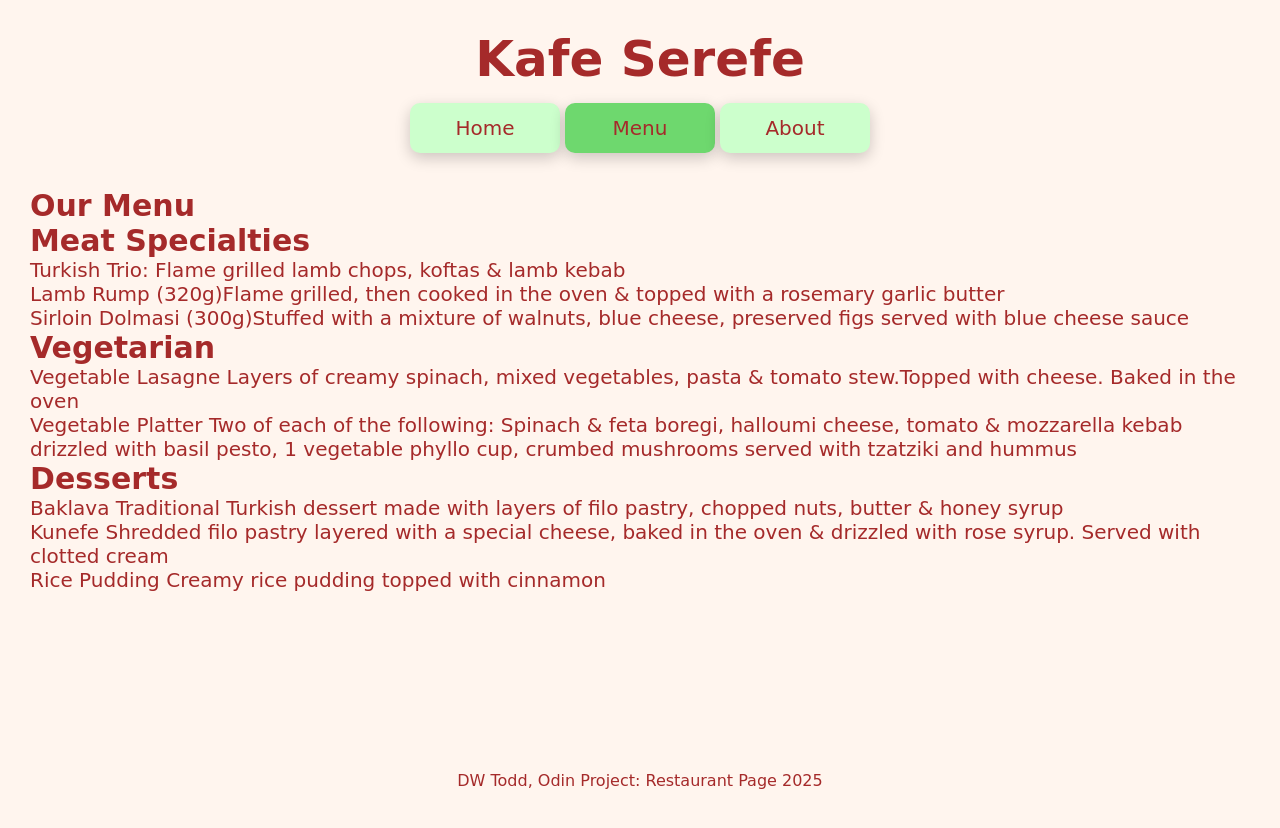
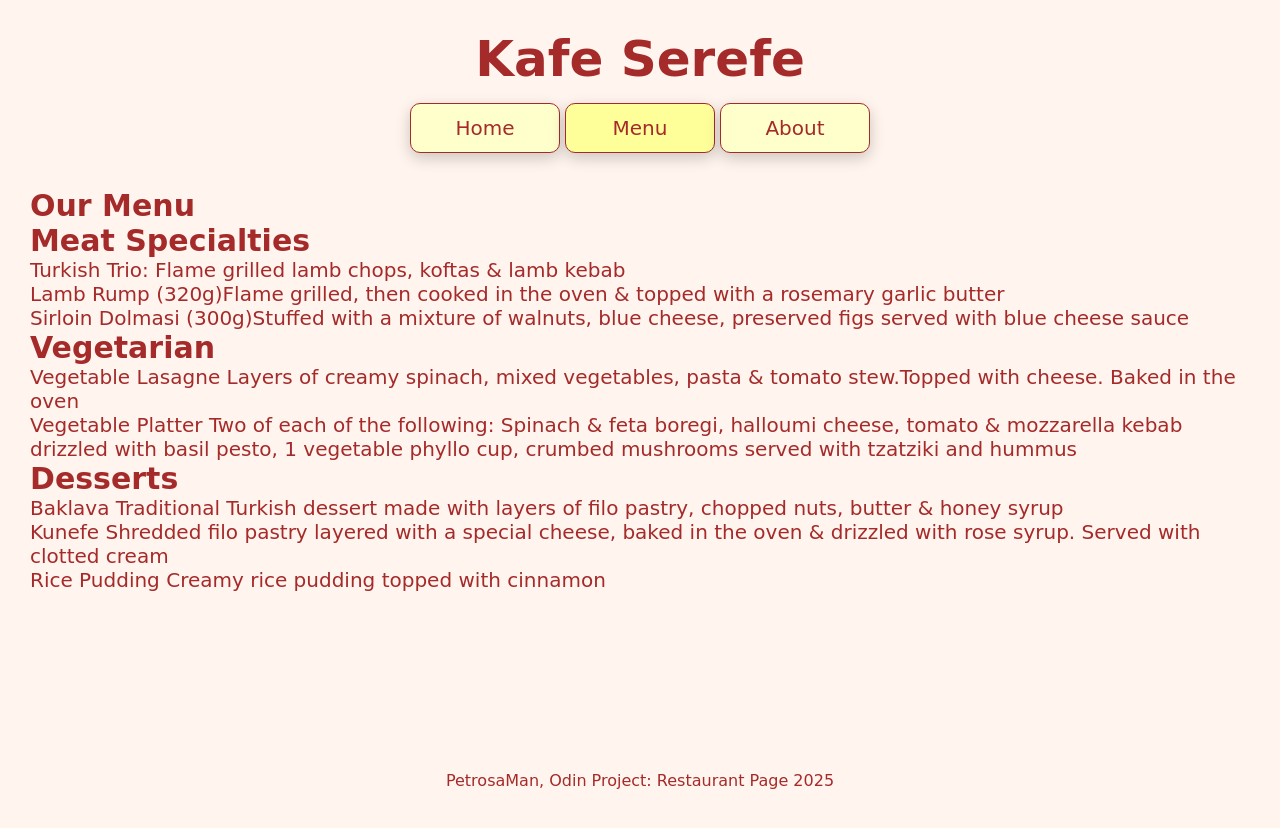
Before and after one commit to PetrosaMan/Restaurant-Page, a website built with webpack: page src/template.html in a window 1280 px wide. Both pictures are taken after a click on the button "Menu". Built offline with nearby package versions, Linux system fonts and the light colour scheme.

Commit message:
Changed background color of tabs

```diff
--- a/src/index.js
+++ b/src/index.js
@@ -10,31 +10,31 @@ const tab_1 = document.querySelector('.tab-1');
 const tab_2 = document.querySelector('.tab-2');
 const tab_3 = document.querySelector('.tab-3');
 
-tab_1.style.backgroundColor = '#6ed86e';
-tab_2.style.backgroundColor = '#ccffcc';
-tab_3.style.backgroundColor = '#ccffcc';
+tab_1.style.backgroundColor = '#ffffcc';
+tab_2.style.backgroundColor = '#ffffcc';
+tab_3.style.backgroundColor = '#ffffcc';
 
 tab_1.addEventListener('click', () => {
     console.log('tab-1 clicked');
-    tab_1.style.backgroundColor = '#6ed86e';
-    tab_2.style.backgroundColor = '#ccffcc';
-    tab_3.style.backgroundColor = '#ccffcc';
+    tab_1.style.backgroundColor = '#ffff99';
+    tab_2.style.backgroundColor = '#ffffcc';
+    tab_3.style.backgroundColor = '#ffffcc';
     renderHome();
 });
 
 tab_2.addEventListener('click', () => {
     console.log('tab-2 clicked');
-    tab_2.style.backgroundColor = '#6ed86e';
-    tab_1.style.backgroundColor = '#ccffcc';
-    tab_3.style.backgroundColor = '#ccffcc';
+    tab_2.style.backgroundColor = '#ffff99';
+    tab_1.style.backgroundColor = '#ffffcc';
+    tab_3.style.backgroundColor = '#ffffcc';
     renderMenu();
 });
 
 tab_3.addEventListener('click', () => {
     console.log('tab-3 clicked');
-    tab_3.style.backgroundColor = '#6ed86e';
-    tab_1.style.backgroundColor = '#ccffcc';
-    tab_2.style.backgroundColor = '#ccffcc';
+    tab_3.style.backgroundColor = '#ffff99';
+    tab_1.style.backgroundColor = '#ffffcc';
+    tab_2.style.backgroundColor = '#ffffcc';
     renderAbout();
 });
 
--- a/src/style.css
+++ b/src/style.css
@@ -13,7 +13,7 @@ body {
 }
 
 .tab-1 {
-    background-color: #6ed86e;
+    background-color: #b7a89d;
 }
 
 .tab-1,
@@ -24,7 +24,7 @@ body {
     color: brown;
     font-size: 20px;
     border-radius: 10px;
-    border: none;
+    border: 1px solid brown;
     box-shadow: 0 5px 15px rgba(0, 0, 0, 0.2);
     transition: all 0.5s ease; /*Smooth transition*/
 }
--- a/src/template.html
+++ b/src/template.html
@@ -18,6 +18,6 @@
       <div id="content">Content goes here</div>
 
     </div>
-    <footer class="footer">DW Todd, Odin Project: Restaurant Page 2025</footer>
+    <footer class="footer">PetrosaMan, Odin Project: Restaurant Page 2025</footer>
   </body>
 </html>
```
Also changed, not shown: README.md.
